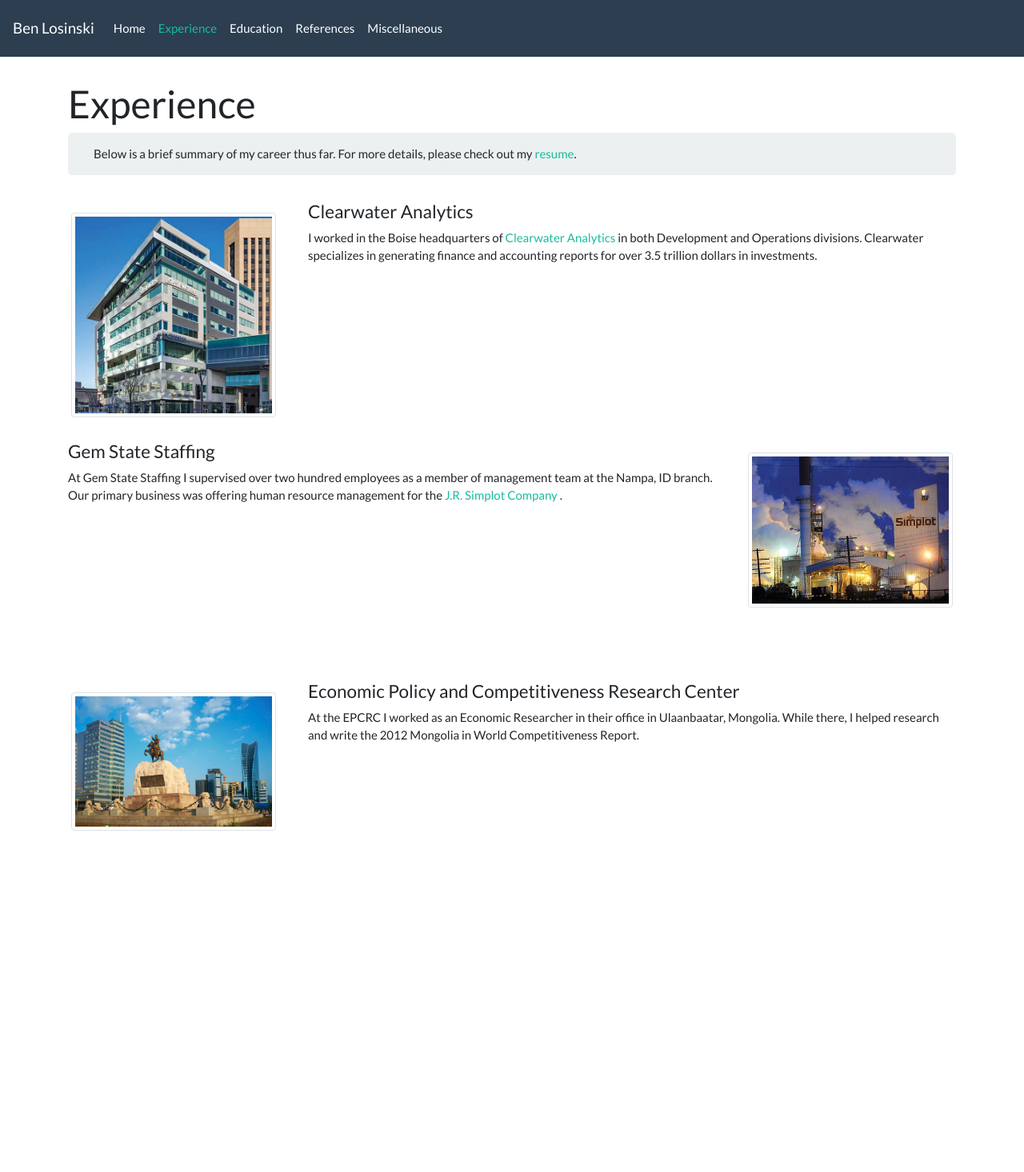
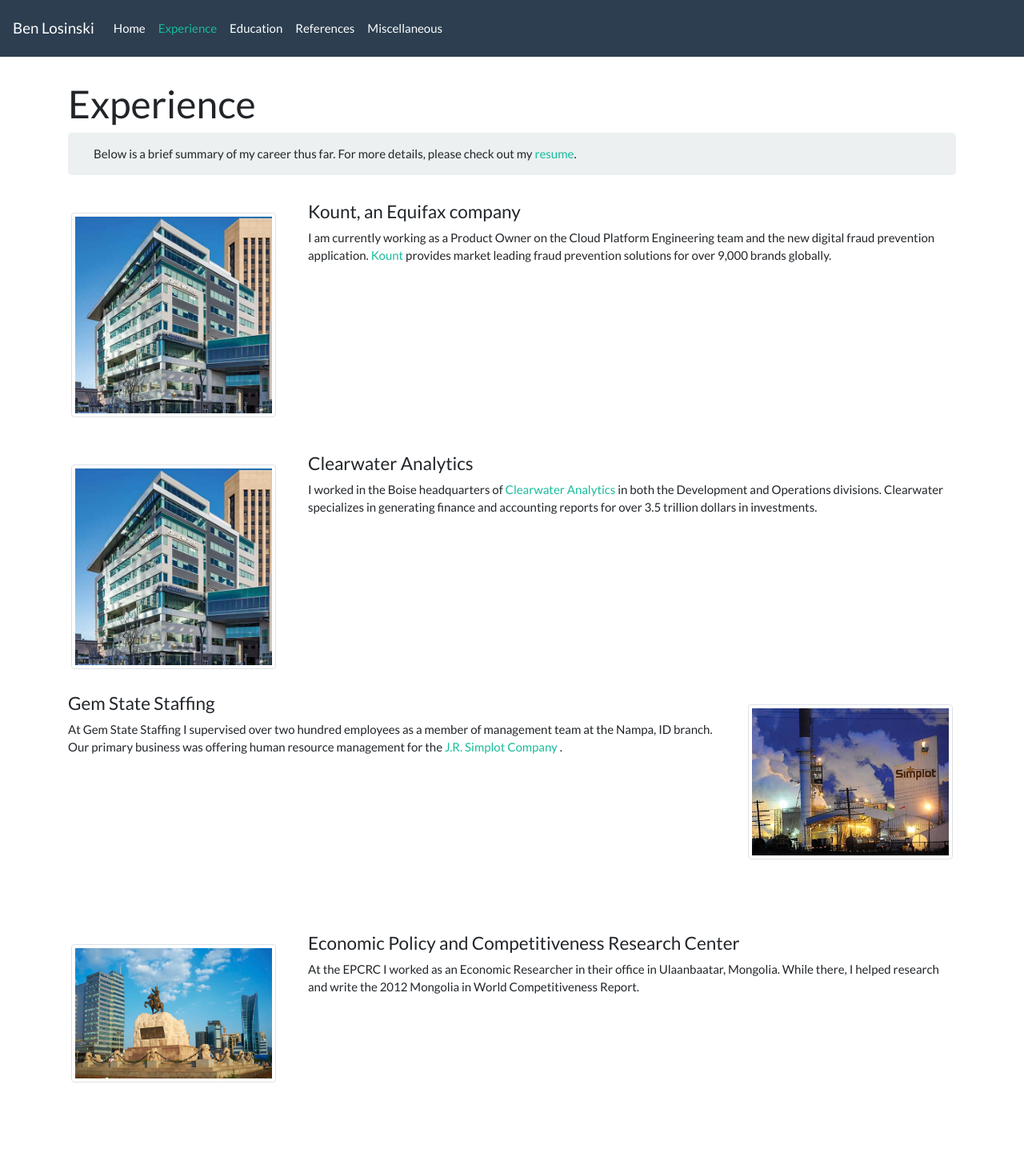
Before and after one commit to benlosinski/benlosinski.github.io, a Jekyll site: the page built from experience.html, in a window 1280 px wide. Shown: the whole page at 80% size. Built offline with Jekyll 4.4.1, drawn with Linux system fonts in a browser that asks for light colours; before the commit the page ends 1166 px from its top, so only the background shows below that.

Commit message:
Update experience.html

```diff
--- a/experience.html
+++ b/experience.html
@@ -13,9 +13,19 @@
 <div style="min-height: 300px">
   <img class="img-thumbnail image-left" src="{{ '/assets/CW.jpg' | prepend: site.baseurl }}"/>
   <div class="comment-right">
+    <h4>Kount, an Equifax company</h4>
+    <p>
+      I am currently working as a Product Owner on the Cloud Platform Engineering team and the new digital fraud prevention application. <a target="_blank" href="https://kount.com">Kount</a> provides market leading fraud prevention solutions for over 9,000 brands globally.
+    </p>
+  </div>
+ </div>
+</div>
+<div style="min-height: 300px">
+  <img class="img-thumbnail image-left" src="{{ '/assets/CW.jpg' | prepend: site.baseurl }}"/>
+  <div class="comment-right">
     <h4>Clearwater Analytics</h4>
     <p>
-      I worked in the Boise headquarters of  <a target="_blank" href="https://clearwater-analytics.com">Clearwater Analytics</a> in both Development and Operations divisions. Clearwater specializes in generating finance and accounting reports for over 3.5 trillion dollars in investments.
+      I worked in the Boise headquarters of  <a target="_blank" href="https://clearwater-analytics.com">Clearwater Analytics</a> in both the Development and Operations divisions. Clearwater specializes in generating finance and accounting reports for over 3.5 trillion dollars in investments.
     </p>
   </div>
  </div>
```
